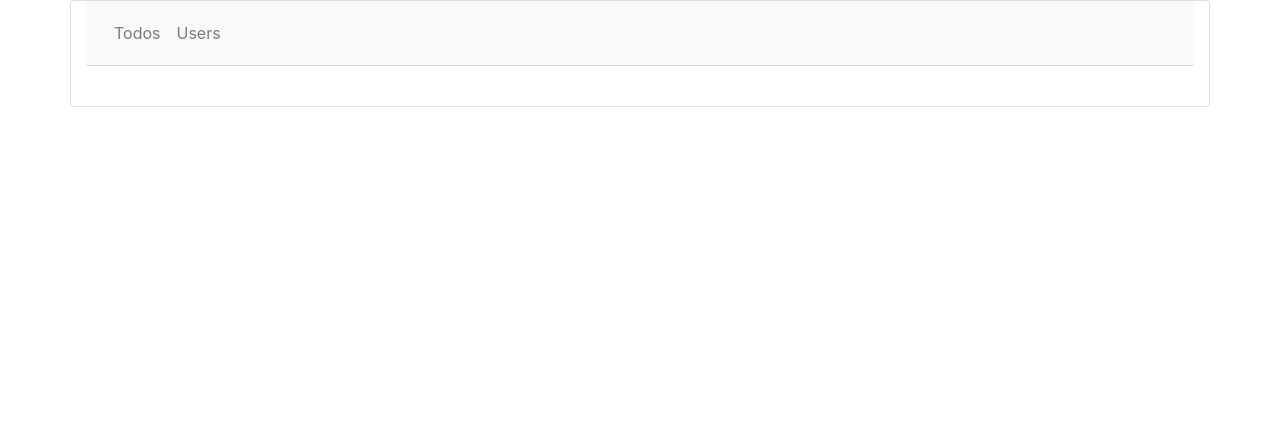
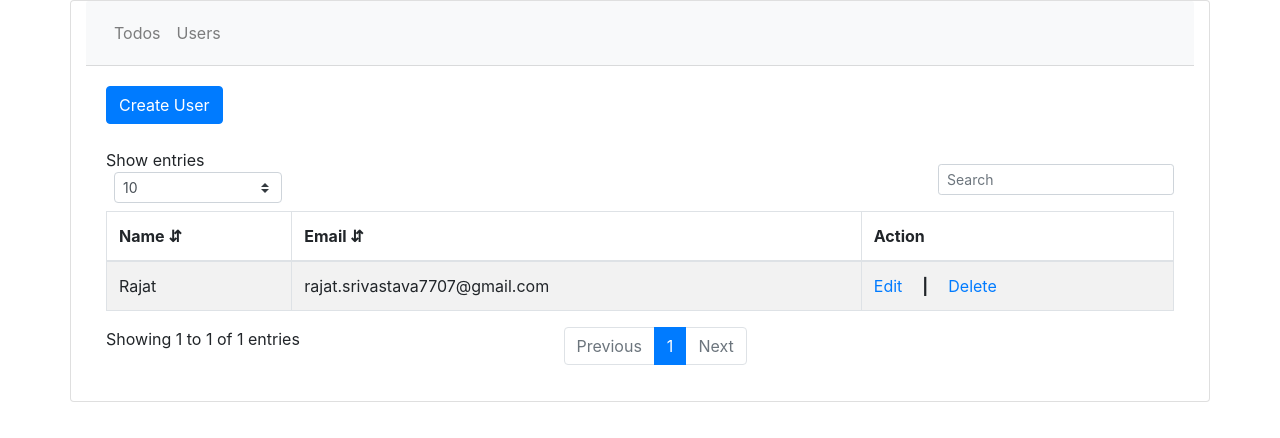
Before and after one commit to rajat7707/Todo_Project_With_ReactJS_Redux, a React (Create React App) app: page /user in a window 1280 px wide. Shown: the top 438 px of the page. Built offline with nearby package versions, Linux system fonts and the light colour scheme.

Commit message:
Update App.js

```diff
--- a/src/App.js
+++ b/src/App.js
@@ -2,10 +2,19 @@ import React, { Component } from 'react';
 import 'bootstrap/dist/css/bootstrap.min.css';
 import Userlist from './userComponent/Userlist';
 import Todolist from './todoComponent/Todolist';
-import { BrowserRouter, Route } from 'react-router-dom';
+import { BrowserRouter, Route, Redirect } from 'react-router-dom';
 import Header from './Header';
 
 class App extends Component{
+
+  state = {
+    showRedirect : false,
+  }
+  componentWillMount(){ // Redirect to dafault route if user put an invalid URL
+    if(window.location.pathname !== "/user" && window.location.pathname !== "/todos"){
+      this.setState({showRedirect : true})
+    }
+  }
 
   render(){
     return(
@@ -13,7 +22,9 @@ class App extends Component{
         <div className="container card">
           <Header />
           <div className  = "card-body">
-            <Route path = "/" exact  strict component = { Userlist } />
+
+            { this.state.showRedirect && <Redirect to = "/user" />}
+            <Route path = "/user" exact  strict component = { Userlist } />
             <Route path = "/todos" exact  strict component = { Todolist } />
           </div>
         </div>
```
